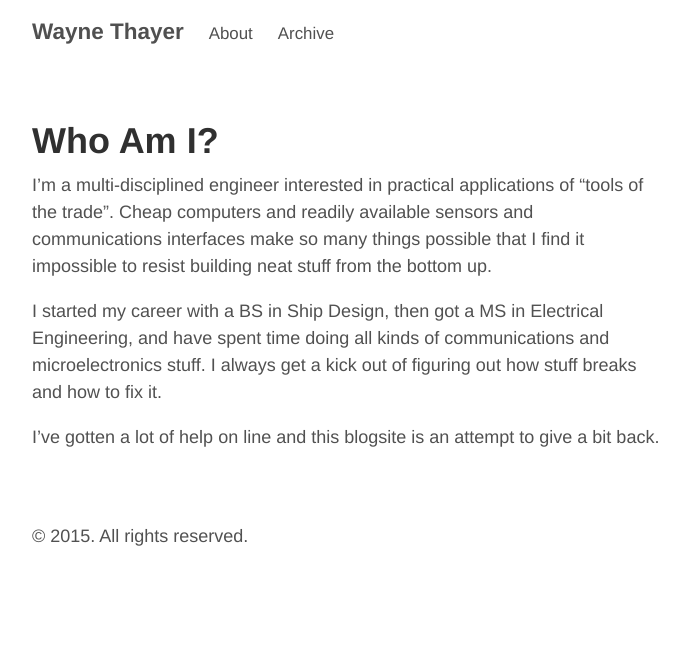
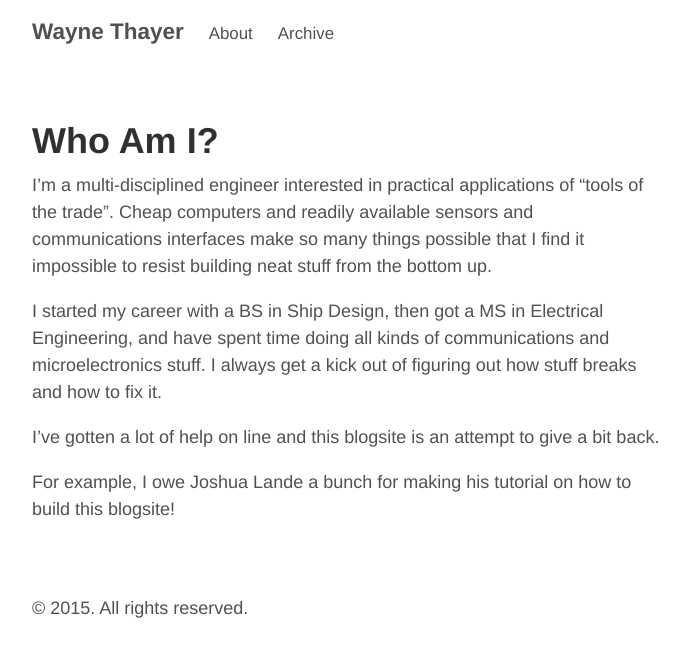
Before and after one commit to WayneThayer0/WayneThayer0.github.io, a Jekyll site: the page built from about.md, in a window 1280 px wide. Shown: the top 657 px of the page, without its empty margins (293-982 px from the left). Built offline with Jekyll 4.4.1, drawn with Linux system fonts in a browser that asks for light colours.

Commit message:
Add thanks to Joshua

```diff
--- a/about.md
+++ b/about.md
@@ -8,3 +8,5 @@ I'm a multi-disciplined engineer interested in practical applications of "tools
 I started my career with a BS in Ship Design, then got a MS in Electrical Engineering, and have spent time doing all kinds of communications and microelectronics stuff. I always get a kick out of figuring out how stuff breaks and how to fix it.
 
 I've gotten a lot of help on line and this blogsite is an attempt to give a bit back.
+
+For example, I owe Joshua Lande a bunch for making his tutorial on how to build this blogsite!
```
